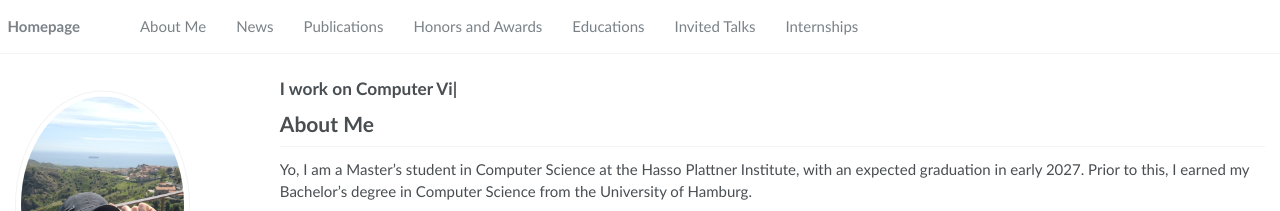
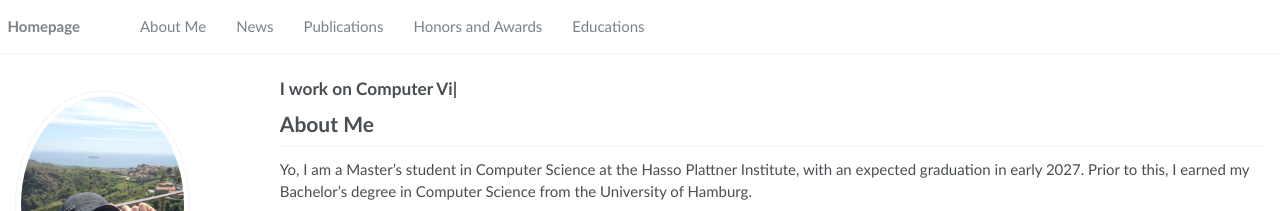
Before and after one commit to Conscht/conscht.github.io, a Jekyll site: the page built from _pages/about.md, in a window 1280 px wide. Shown: the top 211 px of the page. Built offline with Jekyll 4.4.1, drawn with Linux system fonts in a browser that asks for light colours; nearby versions of some CDN libraries.

Commit message:
removed unused buttons

```diff
--- a/_data/navigation.yml
+++ b/_data/navigation.yml
@@ -14,9 +14,3 @@ main:
 
   - title: "Educations"
     url: "/#-educations"
-
-  - title: "Invited Talks"
-    url: "/#-invited-talks"
-
-  - title: "Internships"
-    url: "/#-internships"
```
